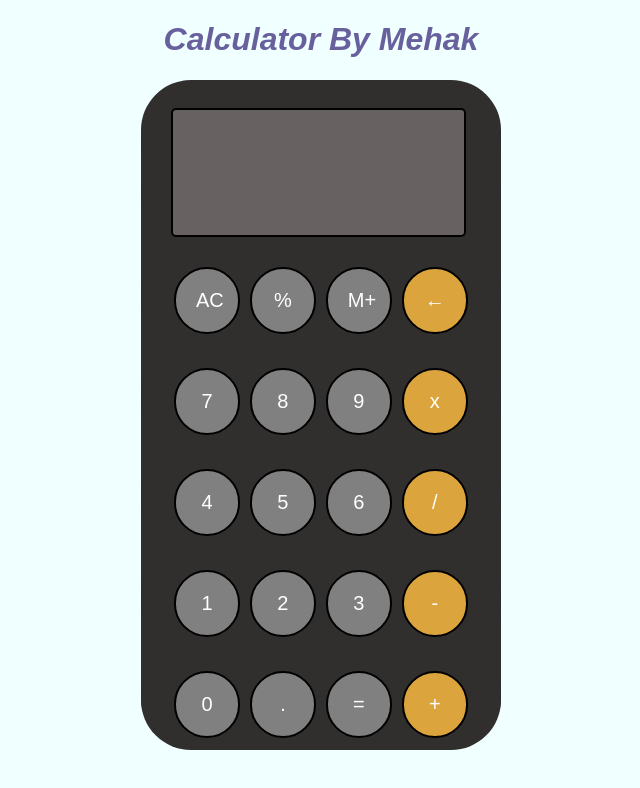
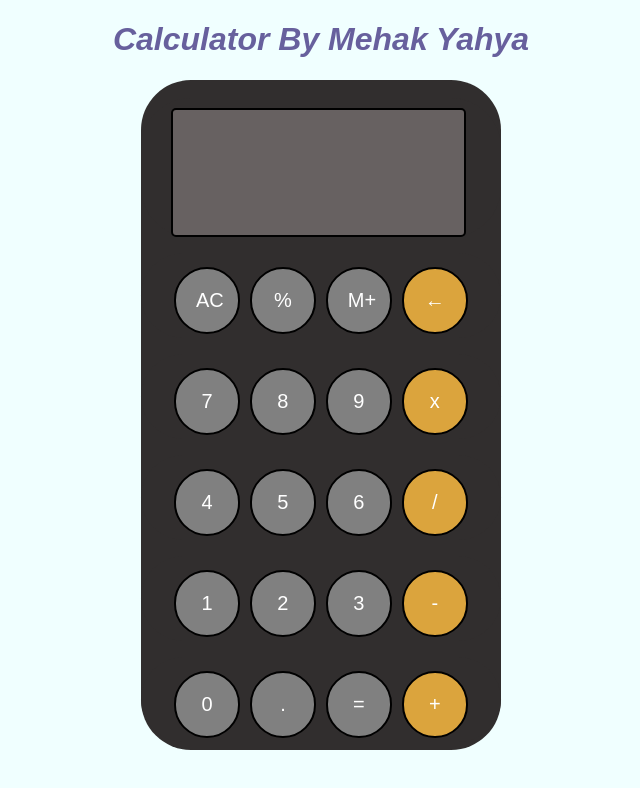
Before and after one commit to MehakYahya/Calculator, a plain HTML site: page index.html in a window 1280 px wide. Shown: the whole page, without its empty margins (327-967 px from the left). Drawn offline with Linux system fonts and the light colour scheme.

Commit message:
index.html

```diff
--- a/index.html
+++ b/index.html
@@ -11,7 +11,7 @@
 
 <body>
 
-  <h1 class="text-center">Calculator By Mehak</h1>
+  <h1 class="text-center">Calculator By Mehak Yahya</h1>
   <div class="container ">
     <div class="row">
       <input class="input" type="text"/>
```
